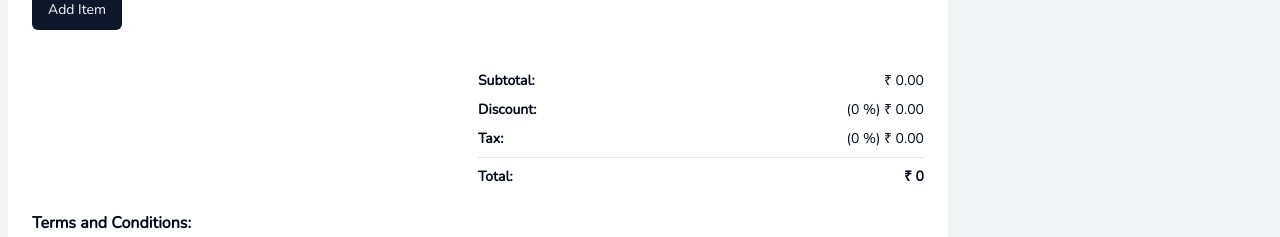
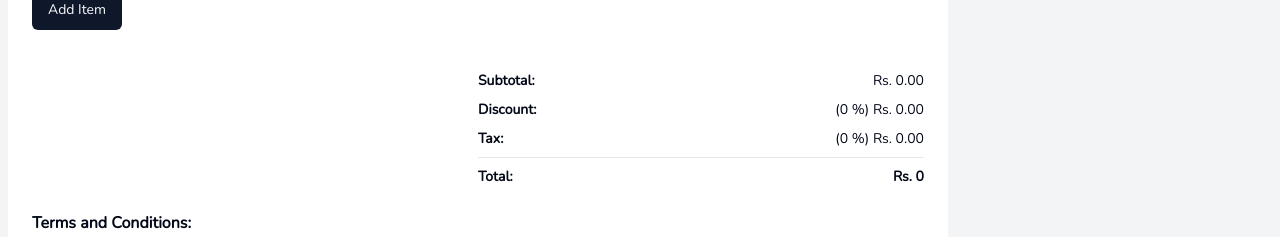
Before and after one commit to namandureja/inveasy, a React (Vite) app: page /invoice/new in a window 1280 px wide. Shown: the part 660-897 px from the top of the page. Built offline with nearby package versions, Linux system fonts and the light colour scheme; no server answers; sample sign-in values are in the browser's storage.

Commit message:
added dialog and changes rupee symbol

```diff
--- a/package.json
+++ b/package.json
@@ -16,6 +16,7 @@
     "@capacitor/cli": "^5.4.0",
     "@capacitor/clipboard": "^5.0.6",
     "@capacitor/core": "^5.4.0",
+    "@capacitor/dialog": "^5.0.6",
     "@capacitor/filesystem": "^5.1.4",
     "@capacitor/toast": "^5.0.6",
     "@headlessui/react": "^1.7.17",
--- a/src/components/InvoiceItem.tsx
+++ b/src/components/InvoiceItem.tsx
@@ -60,7 +60,7 @@ const InvoiceItem = ({
       </td>
       <td className="relative min-w-[100px] md:min-w-[150px]">
         {pdfMode ? (
-          <p className="text-center">₹&nbsp;{price.toFixed(2)}</p>
+          <p className="text-center">Rs.&nbsp;{price.toFixed(2)}</p>
         ) : (
           <>
             <IndianRupee
@@ -108,7 +108,7 @@ const InvoiceItem = ({
       )}
       {pdfMode && (
         <td className="flex items-center justify-center">
-          ₹&nbsp;{(price * qty).toFixed(2)}
+          Rs.&nbsp;{(price * qty).toFixed(2)}
         </td>
       )}
     </tr>
--- a/src/components/InvoiceModal.tsx
+++ b/src/components/InvoiceModal.tsx
@@ -10,6 +10,8 @@ import { Button } from "./ui/button";
 import { Loader2 } from "lucide-react";
 import { uploadInvoice } from "@/firebase/invoice";
 import { useNavigate } from "react-router-dom";
+import { Dialog as d } from "@capacitor/dialog";
+
 export const Icons = {
   spinner: Loader2,
 };
@@ -41,7 +43,10 @@ const InvoiceModal = ({
     } catch (error) {
       setLoading(false);
       console.error(error);
-      alert("Choose a smaller image, cannot be more than 1MB");
+      await d.alert({
+        title: "Error",
+        message: "Choose a smaller image, cannot be more than 1MB",
+      });
     }
   };
 
--- a/src/components/InvoiceView.tsx
+++ b/src/components/InvoiceView.tsx
@@ -281,26 +281,26 @@ export default function InvoiceView({
       <div className="flex flex-col items-end space-y-2 pt-6">
         <div className="flex w-full justify-between md:w-1/2">
           <span className="font-bold">Subtotal:</span>
-          <span>₹&nbsp;{subtotal.toFixed(2)}</span>
+          <span>Rs.&nbsp;{subtotal.toFixed(2)}</span>
         </div>
         <div className="flex w-full justify-between md:w-1/2">
           <span className="font-bold">Discount:</span>
           <span>
-            ({invoice.discount || "0"}&nbsp;%)&nbsp;₹&nbsp;
+            ({invoice.discount || "0"}&nbsp;%)&nbsp;Rs.&nbsp;
             {discountRate.toFixed(2)}
           </span>
         </div>
         <div className="flex w-full justify-between md:w-1/2">
           <span className="font-bold">Tax:</span>
           <span>
-            ({invoice.tax || "0"}&nbsp;%)&nbsp;₹&nbsp;
+            ({invoice.tax || "0"}&nbsp;%)&nbsp;Rs.&nbsp;
             {taxRate.toFixed(2)}
           </span>
         </div>
         <div className="flex w-full justify-between border-t border-gray-900/10 pt-2 md:w-1/2">
           <span className="font-bold">Total:</span>
           <span className="font-bold">
-            ₹&nbsp;{total % 1 === 0 ? total : total.toFixed(2)}
+            Rs.&nbsp;{total % 1 === 0 ? total : total.toFixed(2)}
           </span>
         </div>
       </div>
```
Also changed, not shown: 4 other files (tests, documents, lock files or other folders).
